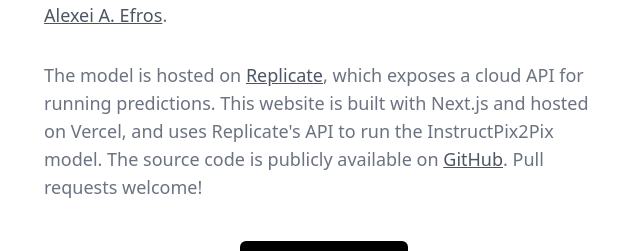
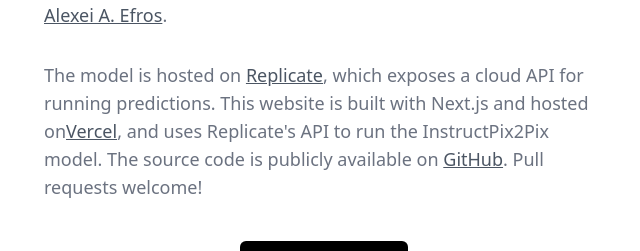
Before and after one commit to replicate/paint-by-text, a Next.js app: page /about in a window 1280 px wide. Shown: the part 407-658 px from the top of the page, without its empty margins (316-956 px from the left). Built offline with nearby package versions, Linux system fonts and the light colour scheme.

Commit message:
Link to Vercel from about page

```diff
--- a/pages/about.js
+++ b/pages/about.js
@@ -31,8 +31,7 @@
           </Link>{" "}
           to generate a large dataset of image editing examples. This model was
           created at the University of California, Berkeley by{" "}
-          <Link href="https://timothybrooks.com/about">Tim Brooks</Link>
-          {", "}
+          <Link href="https://timothybrooks.com/about">Tim Brooks</Link>,{" "}
           <Link href="http://www.holynski.org/">Aleksander Holynski</Link>, and{" "}
           <Link href="https://people.eecs.berkeley.edu/~efros/">
             Alexei A. Efros
@@ -46,9 +45,10 @@
             Replicate
           </Link>
           , which exposes a cloud API for running predictions. This website is
-          built with Next.js and hosted on Vercel, and uses Replicate&apos;s API
-          to run the InstructPix2Pix model. The source code is publicly
-          available on{" "}
+          built with Next.js and hosted on
+          <Link href="https://vercel.com/templates/ai">Vercel</Link>, and uses
+          Replicate&apos;s API to run the InstructPix2Pix model. The source code
+          is publicly available on{" "}
           <Link href="https://github.com/replicate/instruct-pix2pix-demo">
             GitHub
           </Link>
```
